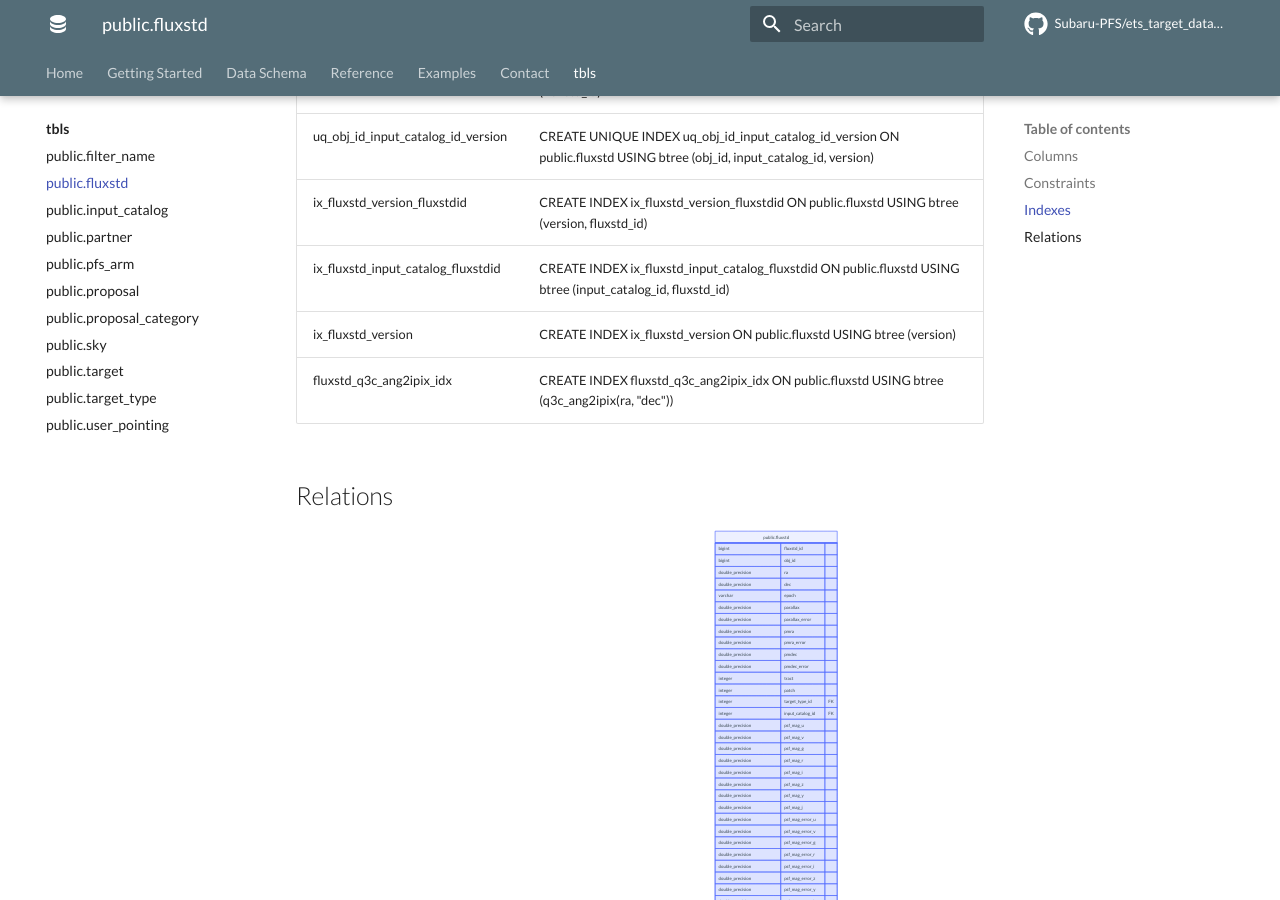
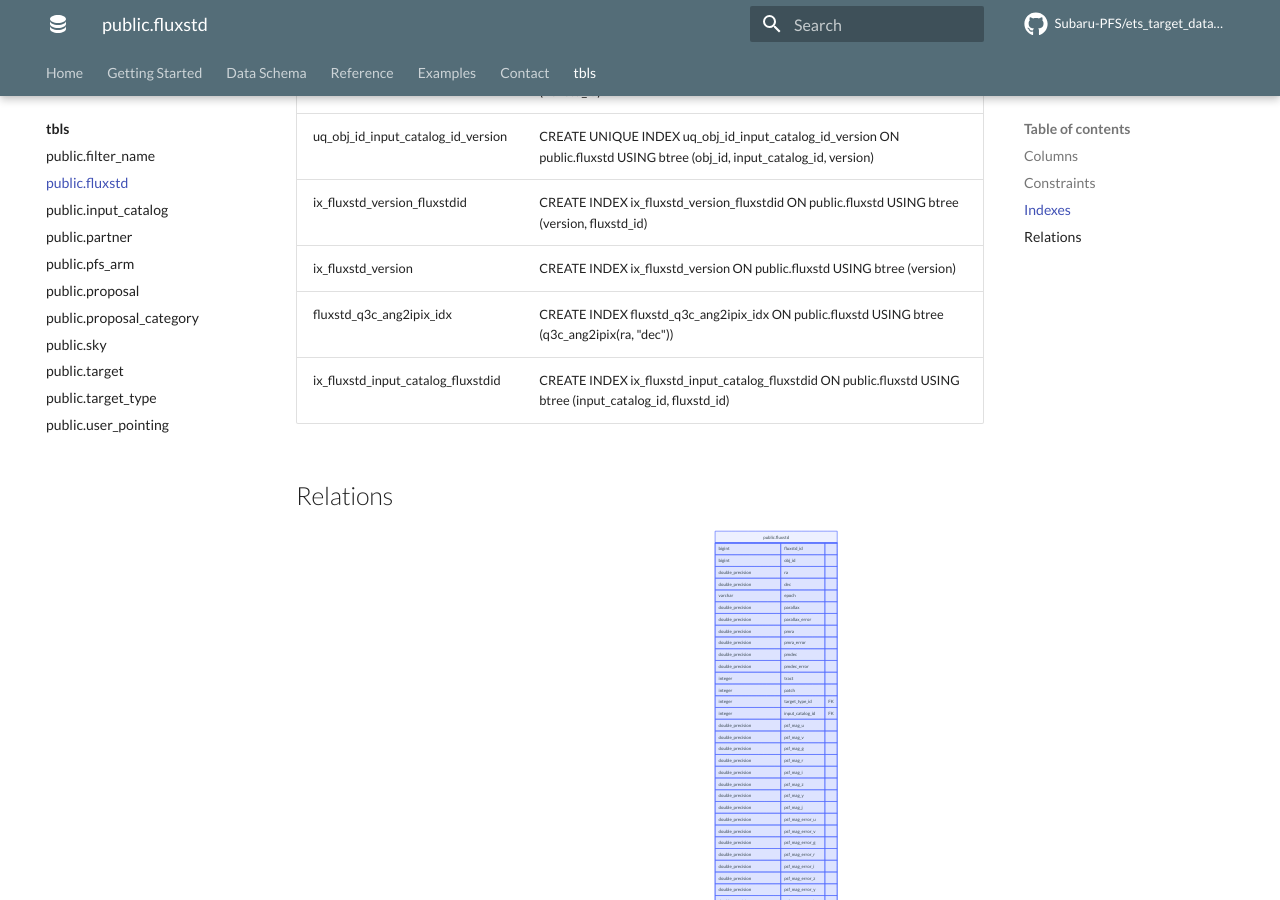
Before and after one commit to Subaru-PFS/ets_target_database, an MkDocs documentation site: the page built from docs/tbls/public.fluxstd.md, in a window 1280 px wide and 900 px high, scrolled down 6861 px. Built offline with MkDocs 1.6.1 and Material for MkDocs 9.7.7, drawn with Linux system fonts in a browser that asks for light colours; plug-ins that fetch from the network failed and are left out; comment, search, counter and statistics services are not loaded.

```diff
--- a/docs/tbls/public.fluxstd.md
+++ b/docs/tbls/public.fluxstd.md
@@ -102,9 +102,9 @@
 | fluxstd_pkey | CREATE UNIQUE INDEX fluxstd_pkey ON public.fluxstd USING btree (fluxstd_id) |
 | uq_obj_id_input_catalog_id_version | CREATE UNIQUE INDEX uq_obj_id_input_catalog_id_version ON public.fluxstd USING btree (obj_id, input_catalog_id, version) |
 | ix_fluxstd_version_fluxstdid | CREATE INDEX ix_fluxstd_version_fluxstdid ON public.fluxstd USING btree (version, fluxstd_id) |
-| ix_fluxstd_input_catalog_fluxstdid | CREATE INDEX ix_fluxstd_input_catalog_fluxstdid ON public.fluxstd USING btree (input_catalog_id, fluxstd_id) |
 | ix_fluxstd_version | CREATE INDEX ix_fluxstd_version ON public.fluxstd USING btree (version) |
 | fluxstd_q3c_ang2ipix_idx | CREATE INDEX fluxstd_q3c_ang2ipix_idx ON public.fluxstd USING btree (q3c_ang2ipix(ra, "dec")) |
+| ix_fluxstd_input_catalog_fluxstdid | CREATE INDEX ix_fluxstd_input_catalog_fluxstdid ON public.fluxstd USING btree (input_catalog_id, fluxstd_id) |
 
 ## Relations
 
```
Also changed, not shown: docs/tbls/public.target.md (+1 -1 lines), 1 other file.
